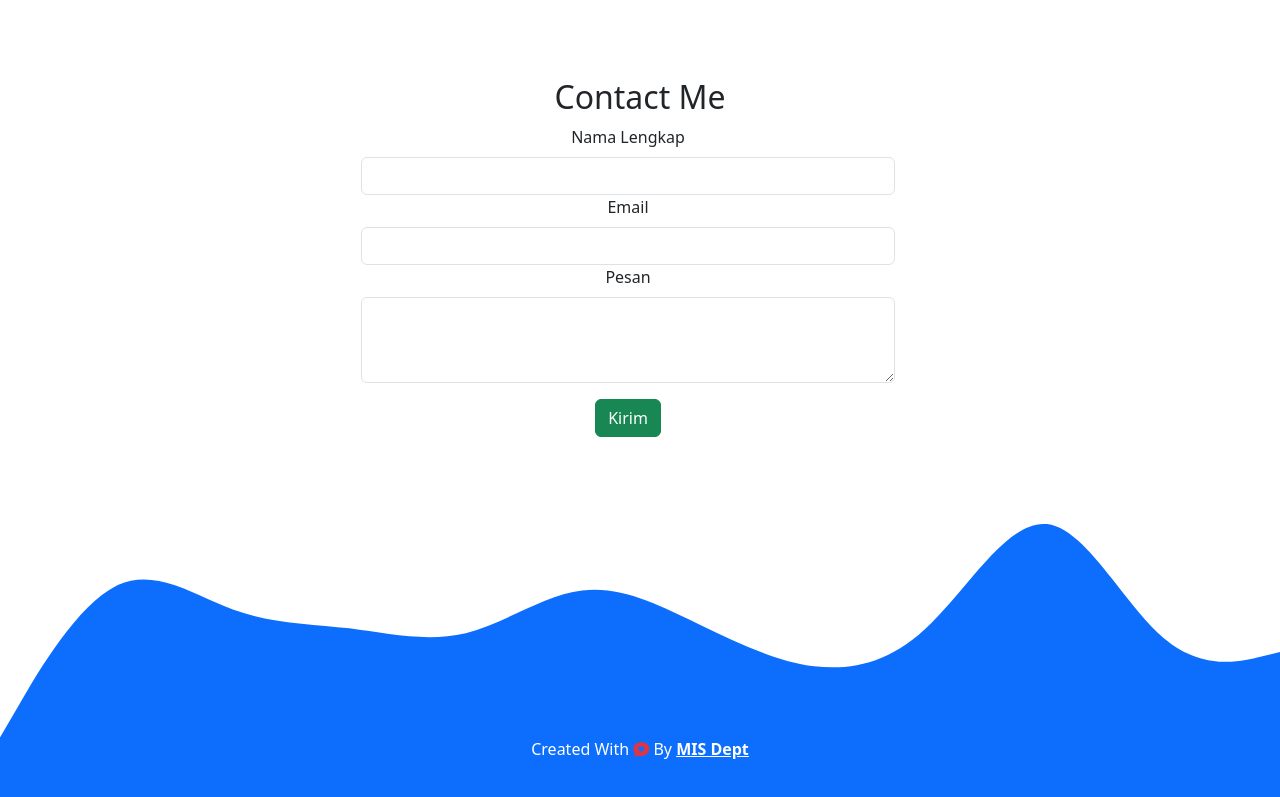
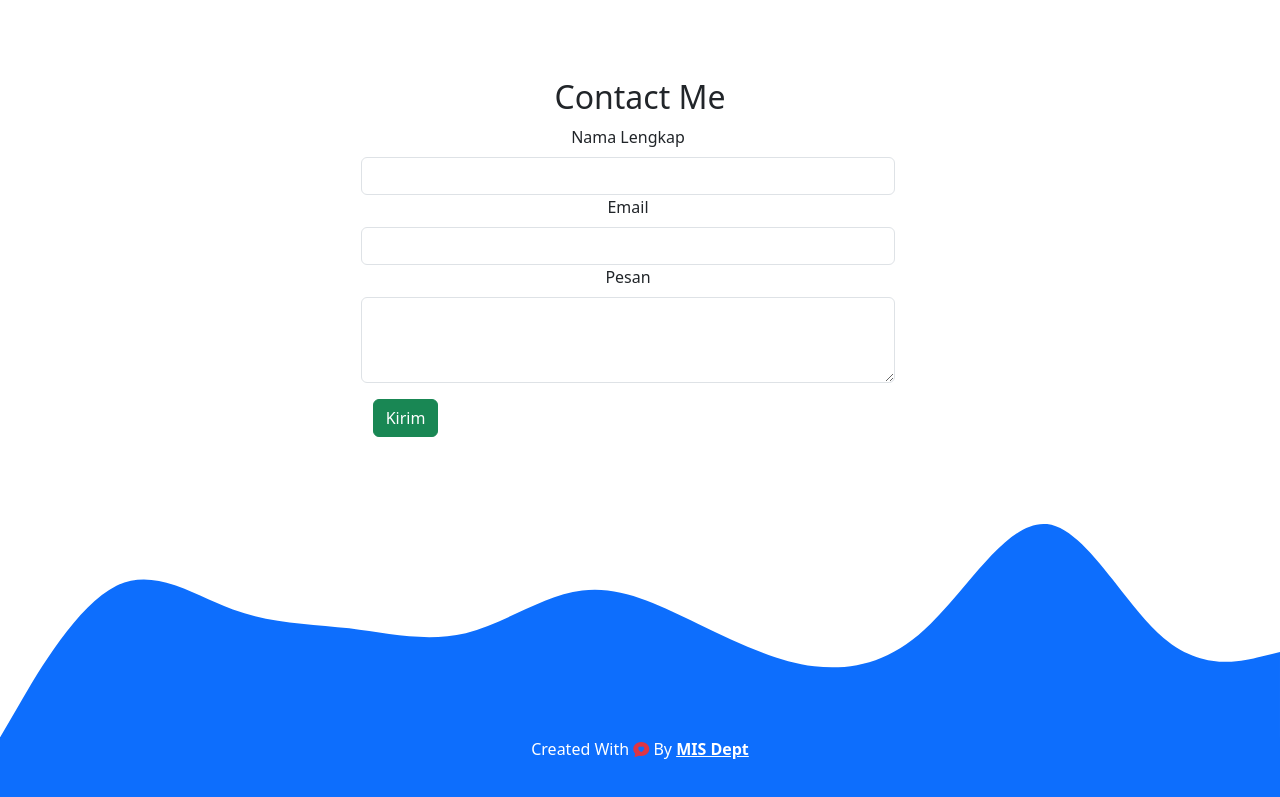
Before and after one commit to toscaa/christopher.github.io, a plain HTML site: page index.html in a window 1280 px wide. Shown: the part 2719-3516 px from the top of the page. Drawn offline with nearby package versions, Linux system fonts and the light colour scheme.

Commit message:
Mengubah Posisi Button

```diff
--- a/index.html
+++ b/index.html
@@ -157,7 +157,9 @@
                     <textarea class="form-control" id="pesan" rows="3"></textarea>
                   </div>
                 </div>
-                <button type="submit" class="btn btn-success">Kirim</button>
+                <div class="col-md-2">
+                  <button type="submit" class="btn btn-success">Kirim</button>
+                </div>
               </form>
             </div>
           </div>
```
